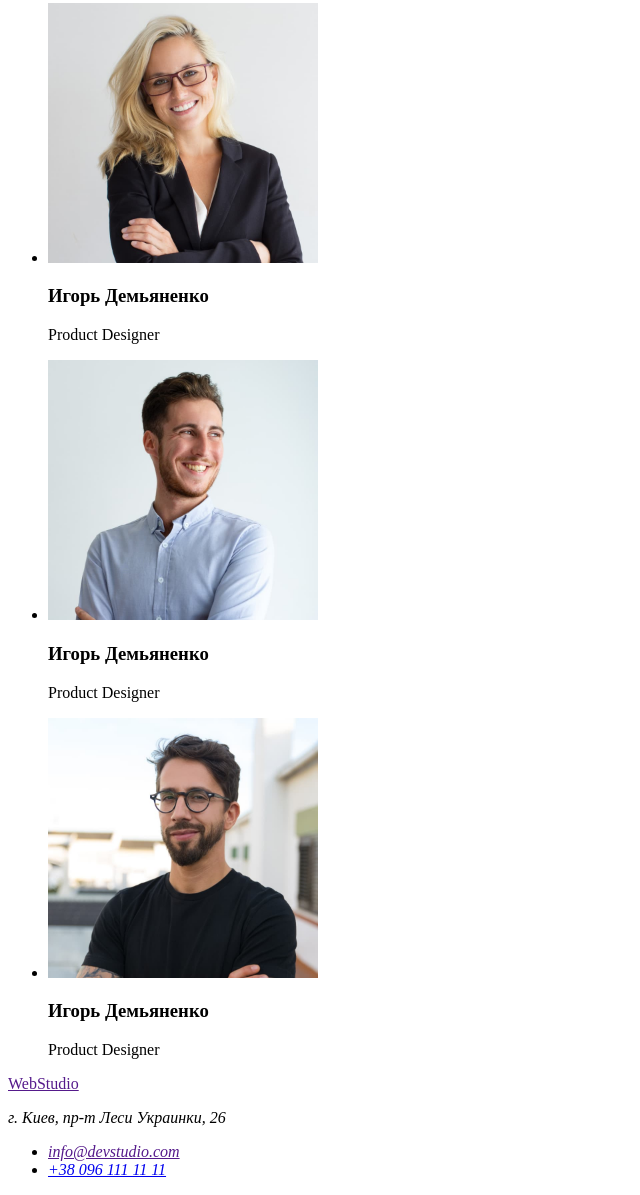
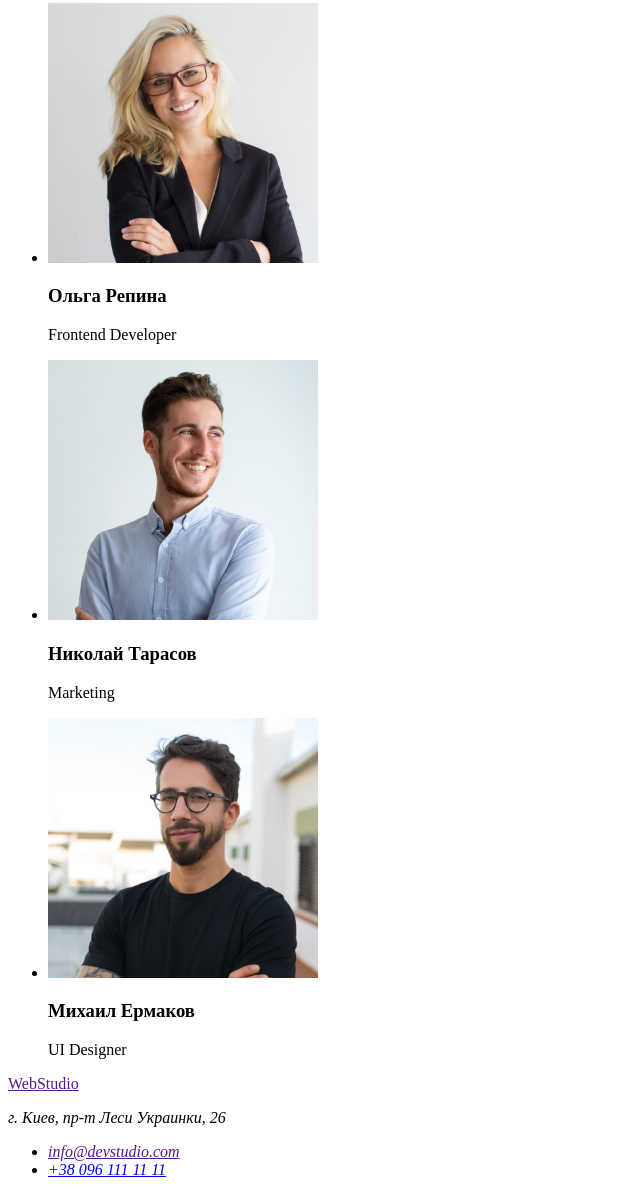
Before and after one commit to Viktoriia212022/goit-markup-hw-01, a plain HTML site: page index.html in a window 1280 px wide. Shown: the part 1976-3171 px from the top of the page, without its empty margins (0-640 px from the left). Drawn offline with Linux system fonts and the light colour scheme.

Commit message:
add name

```diff
--- a/index.html
+++ b/index.html
@@ -86,18 +86,18 @@
                 </li>
                 <li>
                     <img src="./images/olga.jpg" alt="Olga" width="270">
-                    <h3>Игорь Демьяненко</h3>
-                    <p>Product Designer</p>
+                    <h3>Ольга Репина</h3>
+                    <p>Frontend Developer</p>
                 </li>
                 <li>
                     <img src="./images/nikolay.jpg" alt="Nikolay" width="270">
-                    <h3>Игорь Демьяненко</h3>
-                    <p>Product Designer</p>
+                    <h3>Николай Тарасов</h3>
+                    <p>Marketing</p>
                 </li>
                 <li>
                     <img src="./images/misha.jpg" alt="Mikhail" width="270">
-                    <h3>Игорь Демьяненко</h3>
-                    <p>Product Designer</p>
+                    <h3>Михаил Ермаков</h3>
+                    <p>UI Designer</p>
                 </li>
             </ul>
         </section>
```
